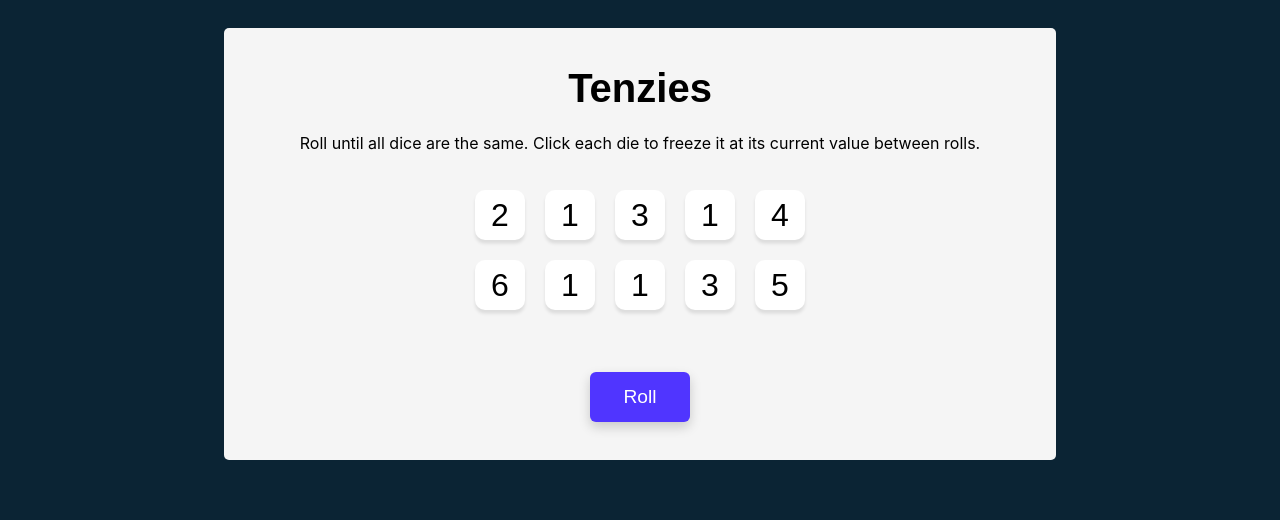
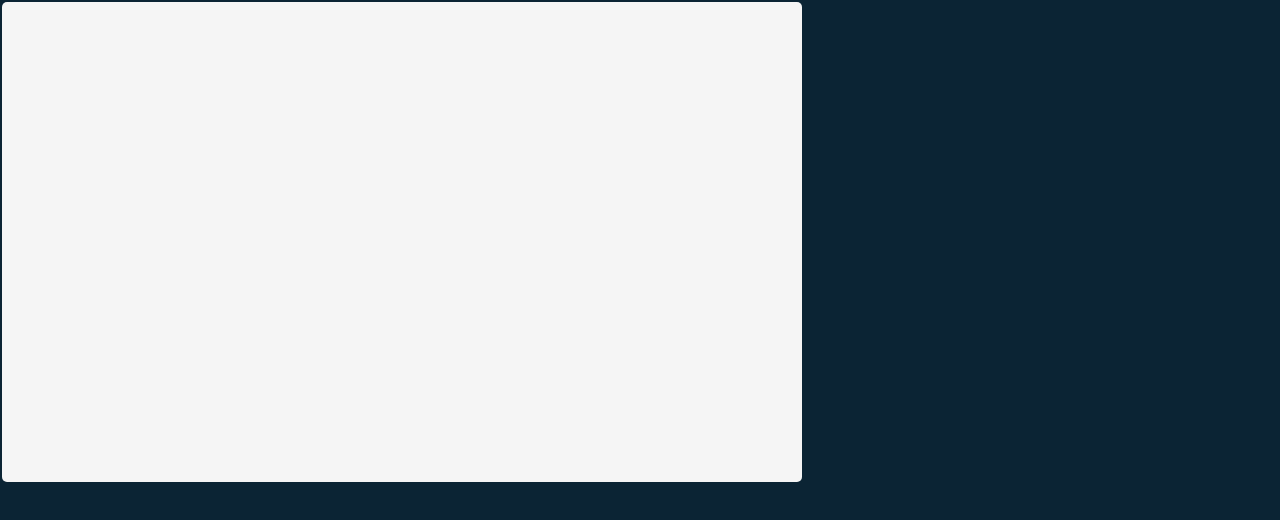
Before and after one commit to RoySamson-stack/Tenzies, a React (Create React App) app: page / in a window 1280 px wide. Shown: the top 520 px of the page. Built offline with nearby package versions, Linux system fonts and the light colour scheme.

Commit message:
making the cubes for the dice

```diff
--- a/src/App.js
+++ b/src/App.js
@@ -1,71 +1,7 @@
-import React from "react"
-import Confetti from "react-confetti"
-import Die from "./Die"
+import React from "react";
 
-export default function App() {
-    const [dice, setDice] = React.useState(allNewDice())
-    const [tenzies, setTenzies] = React.useState(false)
-
-    React.useEffect(() => {
-        const firstValue = dice[0].value
-        const allHeld = dice.every(die => die.held)
-        const allSameNumber = dice.every(die => die.value === firstValue)
-        if(allHeld && allSameNumber) {
-            setTenzies(true)
-        }
-    }, [dice])
-
-    function randomDieValue() {
-        return Math.ceil(Math.random() * 6)
-    }
-
-    function allNewDice() {
-        const newArray = []
-        for(let i = 0; i < 10; i++) {
-            const newDie = {
-                value: randomDieValue(),
-                held: false,
-                id: i + 1
-            }
-            newArray.push(newDie)
-        }
-        return newArray
-    }
-
-    function rollUnheldDice() {
-        if (!tenzies) {
-            setDice((oldDice) => oldDice.map((die, i) =>
-                die.held ?
-                    die :
-                    { value: randomDieValue(), held: false, id: i + 1 }
-            ))
-        } else {
-            setDice(allNewDice())
-            setTenzies(false)
-        }
-    }
-
-    function holdDice(id) {
-        setDice(prevDice => prevDice.map(die => {
-            return die.id === id ?
-                {...die, held: !die.held} :
-                die
-        }))
-    }
-
-    const diceElements = dice.map((die) => (
-        <Die key={die.id} {...die} hold={() => holdDice(die.id)} />
-    ))
-
-    return (
-        <main>
-            {tenzies && <Confetti />}
-            <h1>Tenzies</h1>
-            <p>Roll until all dice are the same. Click each die to freeze it at its current value between rolls.</p>
-            <div className="die-container">{diceElements}</div>
-            <button className="roll-dice" onClick={rollUnheldDice}>
-                {tenzies ? "Reset Game" : "Roll"}
-            </button>
-        </main>
-    )
+export default function App(){
+  return(
+    <main></main>
+  )
 }
--- a/src/Die.js
+++ /dev/null
@@ -1,12 +0,0 @@
-import React from "react"
-
-export default function Die(props) {
-    const styles = {
-        backgroundColor: props.held ? "#59E391" : "white"
-    }
-    return (
-        <div className="die-face" onClick={props.hold} style={styles}>
-            <h2 className="die-num">{props.value}</h2>
-        </div>
-    )
-}
--- a/src/index.css
+++ b/src/index.css
@@ -1,76 +1,16 @@
-body {
-  background-color: #0b2434;
-  font-family: Helvetica, Arial, sans-serif;
-  padding: 20px;
-  font-family: 'Karla', sans-serif;
-  font-weight: 700;
-  text-align: center;
+* {
+  box-sizing: border-box;
+
 }
 
-main {
-  height: 400px;
+body{
+  margin: 0;
+  background-color: #0B2434;
+  padding: 2px
+}
+main{
+  background-color: #F5F5F5;
+  height: 480px;
   max-width: 800px;
-  background-color: whitesmoke;
-  padding: 1rem;
-  margin-inline: auto;
   border-radius: 5px;
-  display: flex;
-  flex-direction: column;
-  justify-content: space-evenly;
-  align-items: center;
 }
-
-h1 {
-  font-size: 40px;
-  margin: 0;
-}
-
-p {
-  font-family: 'Inter', sans-serif;
-  font-weight: 400;
-  margin-top: 0;
-}
-
-.die-container {
-  display: grid;
-  grid-template: auto auto / repeat(5, 1fr);
-  gap: 20px;
-  margin-bottom: 40px;
-}
-
-.die-face {
-  grid-row: span 1;
-  border-radius: 10px;
-  height: 50px;
-  width: 50px;
-  display: flex;
-  justify-content: center;
-  align-items: center;
-  cursor: pointer;
-  box-shadow: 0px 3.57447px 3.57447px rgba(0, 0, 0, 0.1);
-}
-
-.die-num {
-  font-size: 2em;
-  font-weight: lighter;
-}
-
-.roll-dice {
-  height: 50px;
-  width: 100px;
-  border: none;
-  border-radius: 6px;
-  background-color: #5035FF;
-  color: white;
-  cursor: pointer;
-  font-size: 1.2rem;
-  box-shadow: 0px 5px 12px rgba(0, 0, 0, 0.18);
-}
-
-.roll-dice:active {
-  box-shadow: inset 5px 5px 10px -3px rgba(0, 0, 0, 0.7);
-}
-
-.roll-dice:focus {
-  outline: none;
-}
```
